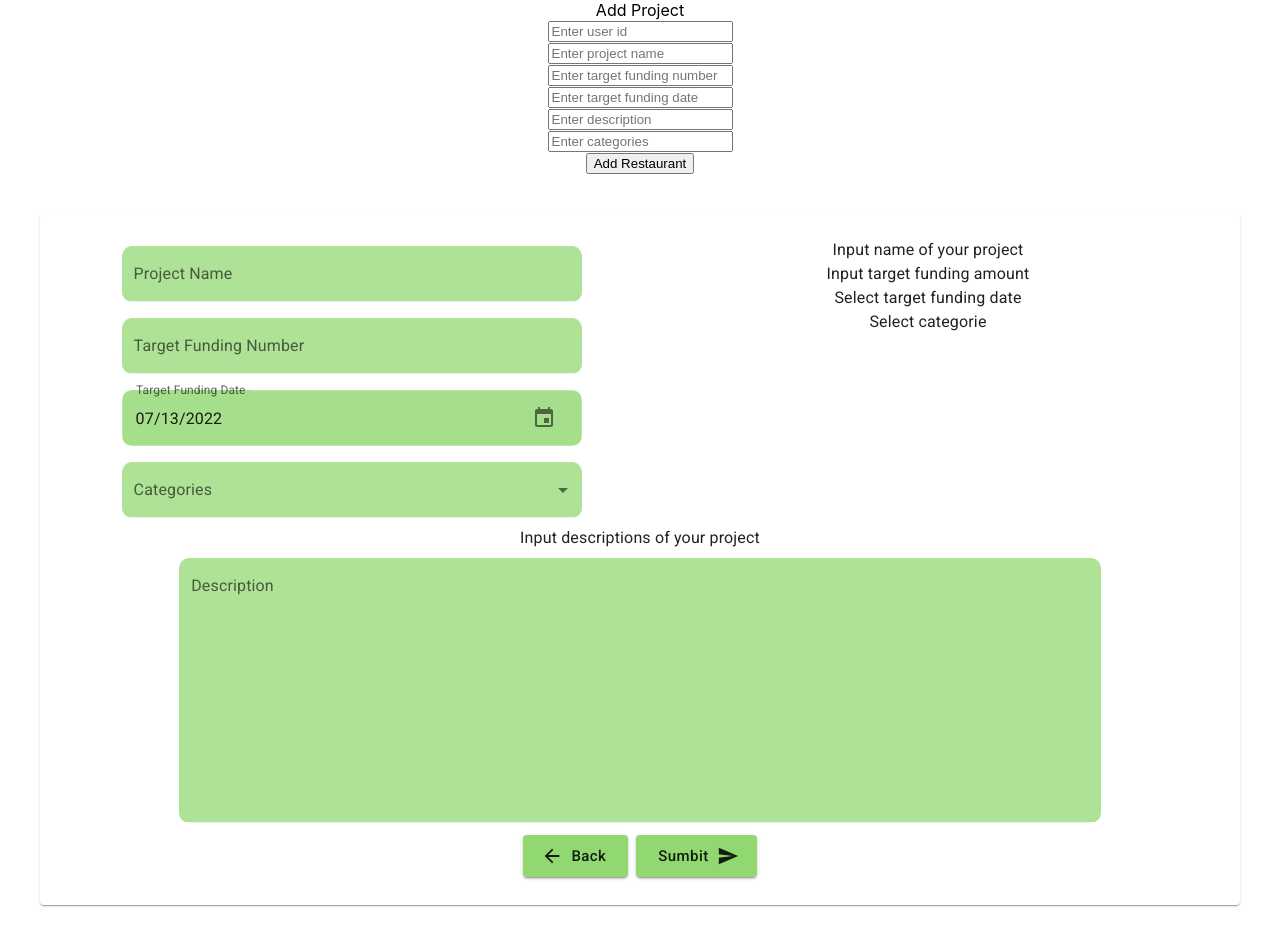
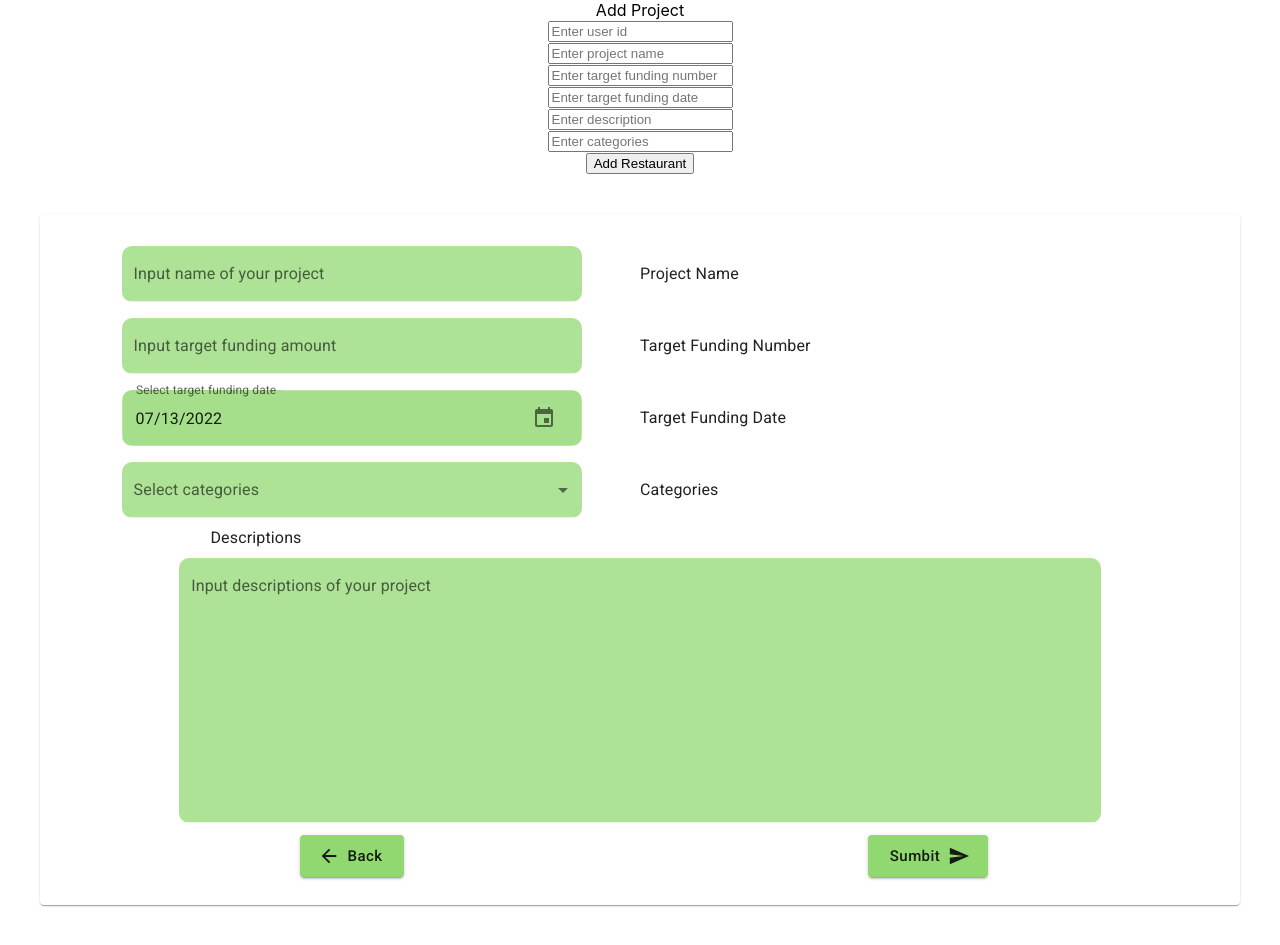
Before and after one commit to bethea28/amazon1, a React (Create React App) app: page / in a window 1280 px wide. Built offline with nearby package versions, Linux system fonts and the light colour scheme.

Commit message:
change the form color and layout

```diff
--- a/src/pages/Projects/ProjectForm.js
+++ b/src/pages/Projects/ProjectForm.js
@@ -124,69 +124,88 @@ export function ProjectForm() {
             <Grid item xs = {6}>
                 <Controls.Input
                 name = "projectName"
-                label = "Project Name"
+                label = "Input name of your project"
                 value = {values.projectName}
                 onChange = {handleInputChange}
                 />
+            </Grid>
+            <Grid item xs = {2} style={{ display: "flex", justifyContent: "flex-start", alignItems: "center"  }}>
+            <Typography>Project Name</Typography>
+            </Grid>
+            <Grid item xs = {6}>
                 <Controls.Input
                 name = "targetFundingNum"
-                label = "Target Funding Number"
+                label = "Input target funding amount "
                 value = {values.targetFundingNum}
                 onChange = {handleInputChange}
                 />
-
+            </Grid>
+            <Grid item xs = {6} style={{ display: "flex", justifyContent: "flex-start", alignItems: "center"  }}>
+            <Typography>Target Funding Number</Typography>
+            </Grid>
+            <Grid item xs = {6}>
                 <Controls.DatePicker
                 name = "targetFundingDate"
-                label = "Target Funding Date"
+                label = "Select target funding date"
                 value = {values.targetFundingDate}
                 onChange = {handleInputChange}
                 />
-
+            </Grid>
+            <Grid item xs = {6} style={{ display: "flex", justifyContent: "flex-start", alignItems: "center"  }}>
+            <Typography>Target Funding Date</Typography>
+            </Grid>
+            <Grid item xs = {6}>
                 <Controls.Select
                 name = "categories"
-                label = "Categories"
+                label = "Select categories"
                 value = {values.categories}
                 onChange = {handleInputChange}
                 options = {ProjectService.getDepartmentCollection()}
                 />
+            </Grid>
+            <Grid item xs = {6} style={{ display: "flex", justifyContent: "flex-start", alignItems: "center"  }}>
 
-            </Grid>
-            <Grid item xs = {6}>
-            <Typography>Input name of your project</Typography>
-            <Typography>Input target funding amount</Typography>
-            <Typography>Select target funding date </Typography>
-            <Typography>Select categorie </Typography>
+            <Typography align = 'center'>Categories</Typography>
             </Grid>
 
+
+
+
+
+            <Grid item xs = {4} style={{ display: "flex", justifyContent: "center", alignItems: "center"  }}>
+            <Typography>Descriptions</Typography>
+            </Grid>
             <Grid item xs = {12}>
-            <Typography>Input descriptions of your project</Typography>
             <Controls.Input
                 name = "description"
-                label = "Description"
+                label = "Input descriptions of your project"
                 multiline
                 minRows={12}
                 value = {values.description}
 
                 onChange = {handleInputChange}/>
 
+            </Grid>
 
-            </Grid>
             </Grid>
 
             <Grid container>
-            <Grid item xs = {12}>
-            <div>
+            <Grid item xs = {6}>
+
                 <Controls.Button
                     text = "Back"
                     startIcon={<ArrowBackIcon />}
                     />
+
+
+
+            </Grid>
+            <Grid item xs = {6}>
             <Controls.Button
                 text = "Sumbit"
                 type = "submit"
                 endIcon = {<SendIcon />}
                 onClick = {(e) => handleSumbit(e)}/>
-
-            </div>
             </Grid>
             </Grid>
 
```
Lines whose indentation alone changed are shown as unchanged.
